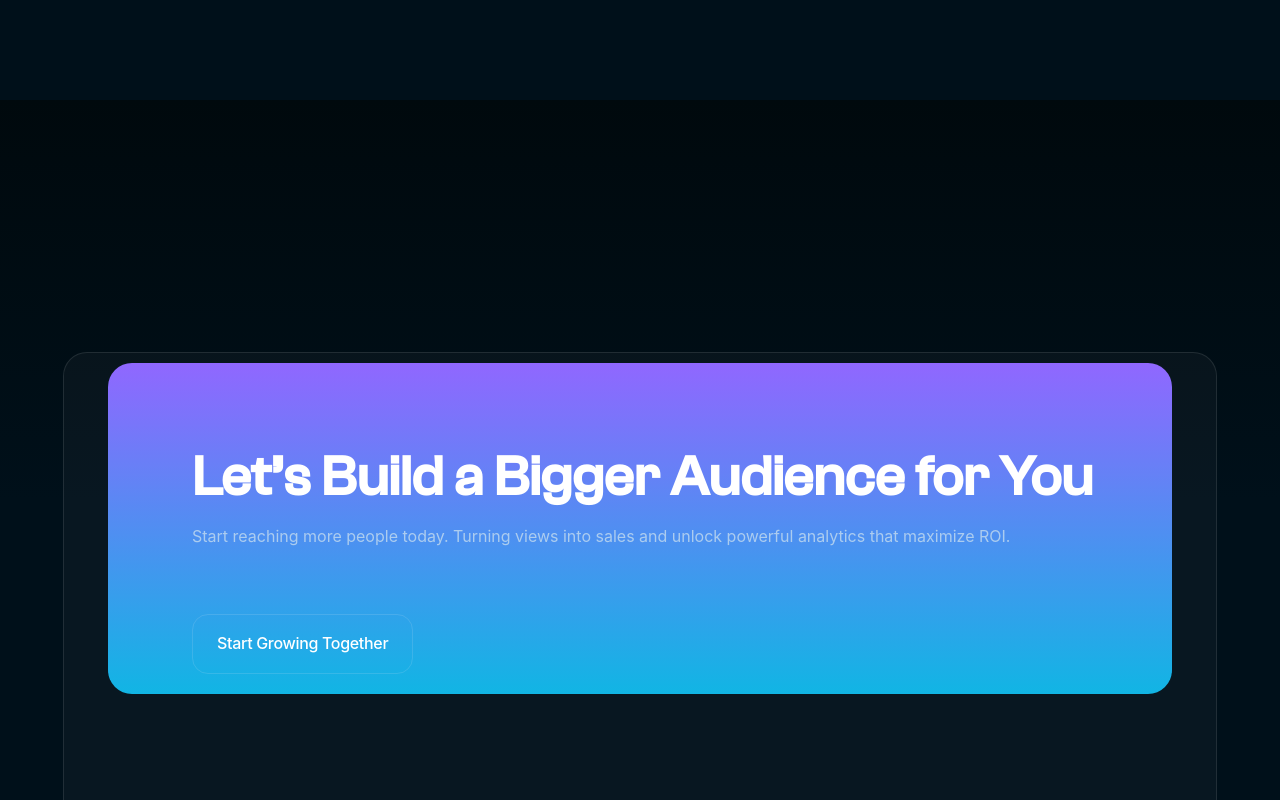
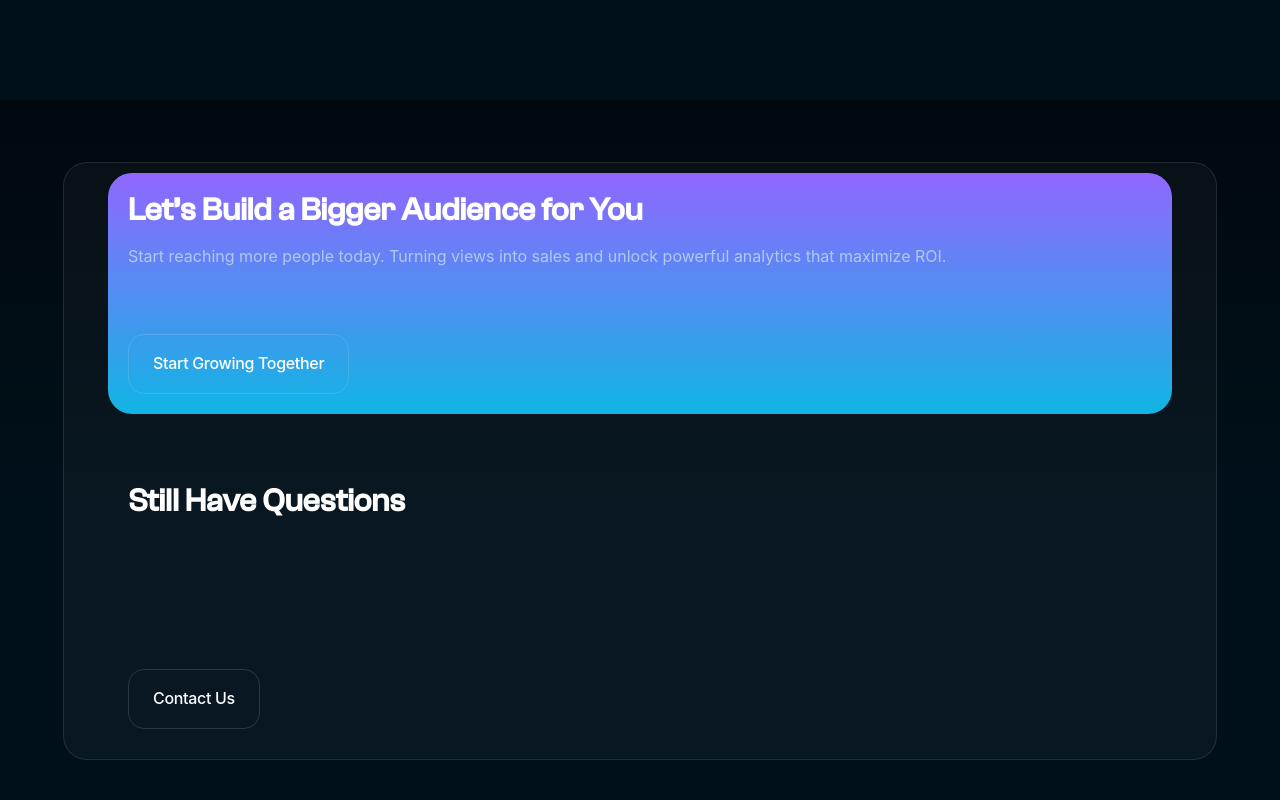
Before and after one commit to WillCBurroughs/sellrly, a React (Create React App) app: page / in a window 1280 px wide. Shown: the part 3900-4700 px from the top of the page. Built offline with nearby package versions, Linux system fonts and the light colour scheme; a web font is replaced by a local one.

Commit message:
Finished homepage final version

```diff
--- a/src/components/molecules/MobileBottomSection.js
+++ b/src/components/molecules/MobileBottomSection.js
@@ -39,22 +39,22 @@ export default function MobileBottomSection(props) {
                 className={`preFooterBigDivDesktop ${active === "top" ? "active" : "inactive"} ${props.newclassbigdiv}`}
                 onMouseEnter={() => setActive("top")}
               >
-                <h2 className='bigdesktopheader'>
+                <h2 className='bigdesktopmobile'>
                   Let’s Build a Bigger Audience for You
                 </h2>
-                <p className='bigdesktopP'>
+                <p className=''>
                   Start reaching more people today. Turning views into sales and unlock powerful analytics that maximize ROI.
                 </p>
-                <SecondaryButton text = "Start Growing Together" id = "secondaryLeftDesktopBig"/>
+                <SecondaryButton text = "Start Growing Together" id = "secondaryLeftMobileBig"/>
               </div>
 
               <div
                className={`preFooterBigDivDesktop ${active === "bottom" ? "active" : "inactive"} ${props.newclassbigdiv}`}
                onMouseEnter={() => setActive("bottom")} >
-                <h2 className='bigdesktopheader'>
+                <h2 className='bigdesktopmobile'>
                   Still Have Questions
                 </h2>
-                <SecondaryButton text = "Contact Us" id = "secondaryRightDesktopBig"/>
+                <SecondaryButton text = "Contact Us" id = "secondaryRightMobileBig"/>
 
               </div>
         </div>
--- a/src/index.css
+++ b/src/index.css
@@ -859,10 +859,19 @@ p {
   margin-top: 50px;
 }
 
+#secondaryLeftMobileBig{
+  margin-top: 50px;
+}
+
 #secondaryRightDesktopBig {
   margin-left: 64px;
   margin-top: 190px;
 }
+
+#secondaryRightMobileBig {
+  margin-top: 150px;
+}
+
 
 .FooterDesktop, .FooterMobile {
   position: absolute;
@@ -880,8 +889,13 @@ p {
 }
 
 .FooterMobile{
-  margin-top: 100px;
+  top: 5000px;
+  position: relative;
   height: 800px;
+}
+
+.bigdesktopmobile{
+  font-size: 32px;
 }
 
 .SellrlyFooter {
@@ -1608,8 +1622,7 @@ input:focus, textarea:focus {
 }
 
 #holdingCorrect {
-  top: calc(4200px - 15vh);
-  margin-top: 100px;
+  top: calc(4000px - 15vh);
 }
 
 
```
